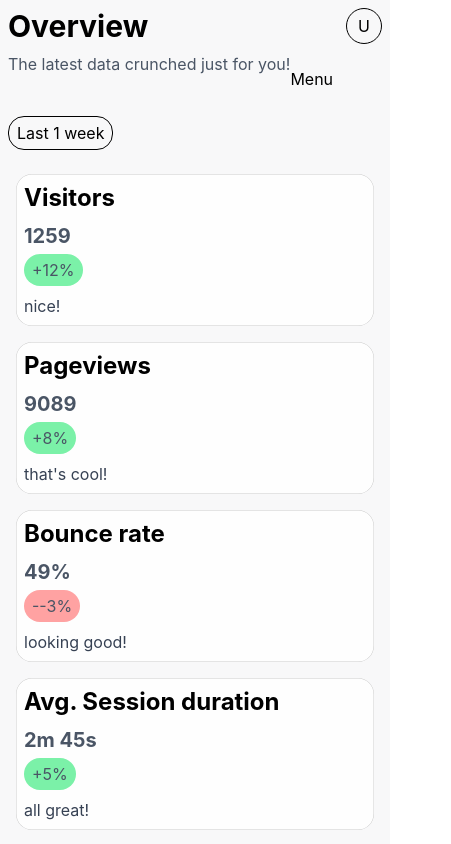
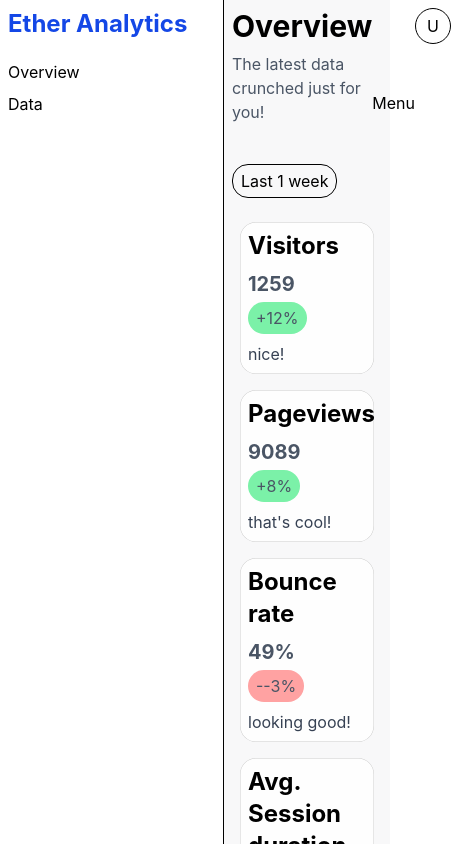
Before and after one commit to BlueOceanVale/ether-analytics, a React (Vite) app: page / in a window 390 px wide. Both pictures are taken after a click on the button "Menu". Shown: the top 844 px of the page, 451 px wide, since content can reach past the window. Built offline with nearby package versions, Linux system fonts and the light colour scheme.

Commit message:
feat: sidebar in mobile can be toggled on or off(tested)

```diff
--- a/src/components/layout/Header.tsx
+++ b/src/components/layout/Header.tsx
@@ -1,11 +1,8 @@
-import { useState } from "react"
-
 type HeaderProps = {
     onMenuClick: () => void;
 }
 
 export default function Header({ onMenuClick }: HeaderProps ) {
-    const [menuOpen, setMenuOpen] = useState(false);
 
     return (
         <header className="flex flex-row p-2 w-full">
--- a/src/components/layout/Sidebar.tsx
+++ b/src/components/layout/Sidebar.tsx
@@ -1,6 +1,11 @@
-export default function Sidebar() {
+
+type SidebarProps = {
+    isOpen: boolean;
+};
+
+export default function Sidebar({isOpen}: SidebarProps) {
     return (
-        <aside className="hidden border-r shrink-0 w-56 flex-col mr-0 p-2 md:flex">
+        <aside className={`${isOpen ? "flex": "hidden"} border-r shrink-0 w-56 flex-col mr-0 p-2 md:flex`}>
             <h1 className="font-bold text-2xl text-blue-700 mb-5">Ether Analytics</h1>
             <ul className="flex-1 flex flex-col gap-2">
                 <li>
--- a/src/pages/Dashboard.tsx
+++ b/src/pages/Dashboard.tsx
@@ -10,10 +10,10 @@ export default function Dashboard() {
     const [menuOpen, setMenuOpen] = useState(false);
     return (
         <main className="flex min-h-screen ">
-            <Sidebar />
+            <Sidebar isOpen={menuOpen}/>
 
             <div className="min-w-0 flex-1 bg-gray-100/60">
-                <Header onMenuClick={() => setMenuOpen(true)}/>
+                <Header onMenuClick={() => setMenuOpen(prev => !prev)}/>
 
                 <section className="grid grid-cols-1 gap-4 p-4 sm:grid-cols-2 xl:grid-cols-4">
                     {metrics.map((metric) => (
```
